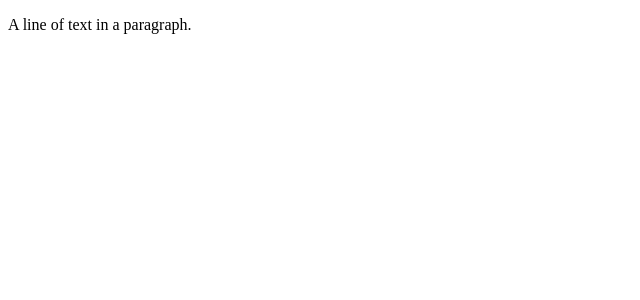
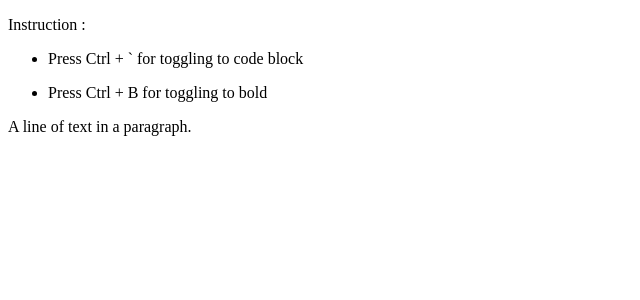
Before and after one commit to muhammadabdissalam/slate-learning, a Next.js app: page / in a window 1280 px wide. Shown: the top 300 px of the page, without its empty margins (0-640 px from the left). Built offline with nearby package versions, Linux system fonts and the light colour scheme.

Commit message:
adding instruction

```diff
--- a/components/textEditor/index.js
+++ b/components/textEditor/index.js
@@ -77,6 +77,20 @@ const TextEditor = () => {
   }, []);
   return (
     <div className="">
+      <p className="font-paragraph text-red-600">Instruction :</p>
+      <ul className="list-disc ml-4 mb-4">
+        <li>
+          <p className="font-paragraph text-main-black text-sm">
+            Press Ctrl + ` for toggling to code block
+          </p>
+        </li>
+        <li>
+          <p className="font-paragraph text-main-black text-sm">
+            Press Ctrl + B for toggling to bold
+          </p>
+        </li>
+      </ul>
+      <div className="border rounded-xl p-3 border-gray-600 min-h-[7.5rem]">
         <Slate
           editor={editor}
           value={value}
@@ -92,6 +106,7 @@ const TextEditor = () => {
           />
         </Slate>
       </div>
+    </div>
   );
 };
 
--- a/components/textEditor/renderer/codeElement.js
+++ b/components/textEditor/renderer/codeElement.js
@@ -1,6 +1,6 @@
 const CodeElement = ({ attributes, children }) => {
   return (
-    <pre {...attributes} className="text-gray-600">
+    <pre {...attributes} className="text-main-black font-paragraph">
       <code>{children}</code>
     </pre>
   );
--- a/components/textEditor/renderer/defaultElement.js
+++ b/components/textEditor/renderer/defaultElement.js
@@ -1,4 +1,8 @@
 const DefaultElement = ({ attributes, children }) => {
-  return <p {...attributes}>{children}</p>;
+  return (
+    <p {...attributes} className="font-paragraph text-main-black">
+      {children}
+    </p>
+  );
 };
 export default DefaultElement;
--- a/pages/_app.js
+++ b/pages/_app.js
@@ -1,7 +1,23 @@
-import 'tailwindcss/tailwind.css'
-
+import 'tailwindcss/tailwind.css';
+import Head from 'next/head';
 function MyApp({ Component, pageProps }) {
-  return <Component {...pageProps} />
+  return (
+    <div>
+      <Head>
+        <link rel="preconnect" href="https://fonts.googleapis.com" />
+        <link
+          rel="preconnect"
+          href="https://fonts.gstatic.com"
+          crossOrigin="true"
+        />
+        <link
+          href="https://fonts.googleapis.com/css2?family=Noto+Serif:wght@400;700&family=Poppins:wght@100;200;300;400;500;600;700;800;900&display=swap"
+          rel="stylesheet"
+        />
+      </Head>
+      <Component {...pageProps} />
+    </div>
+  );
 }
 
-export default MyApp
+export default MyApp;
```
Also changed, not shown: tailwind.config.js (+9 -2 lines). Lines whose indentation alone changed are shown as unchanged.
